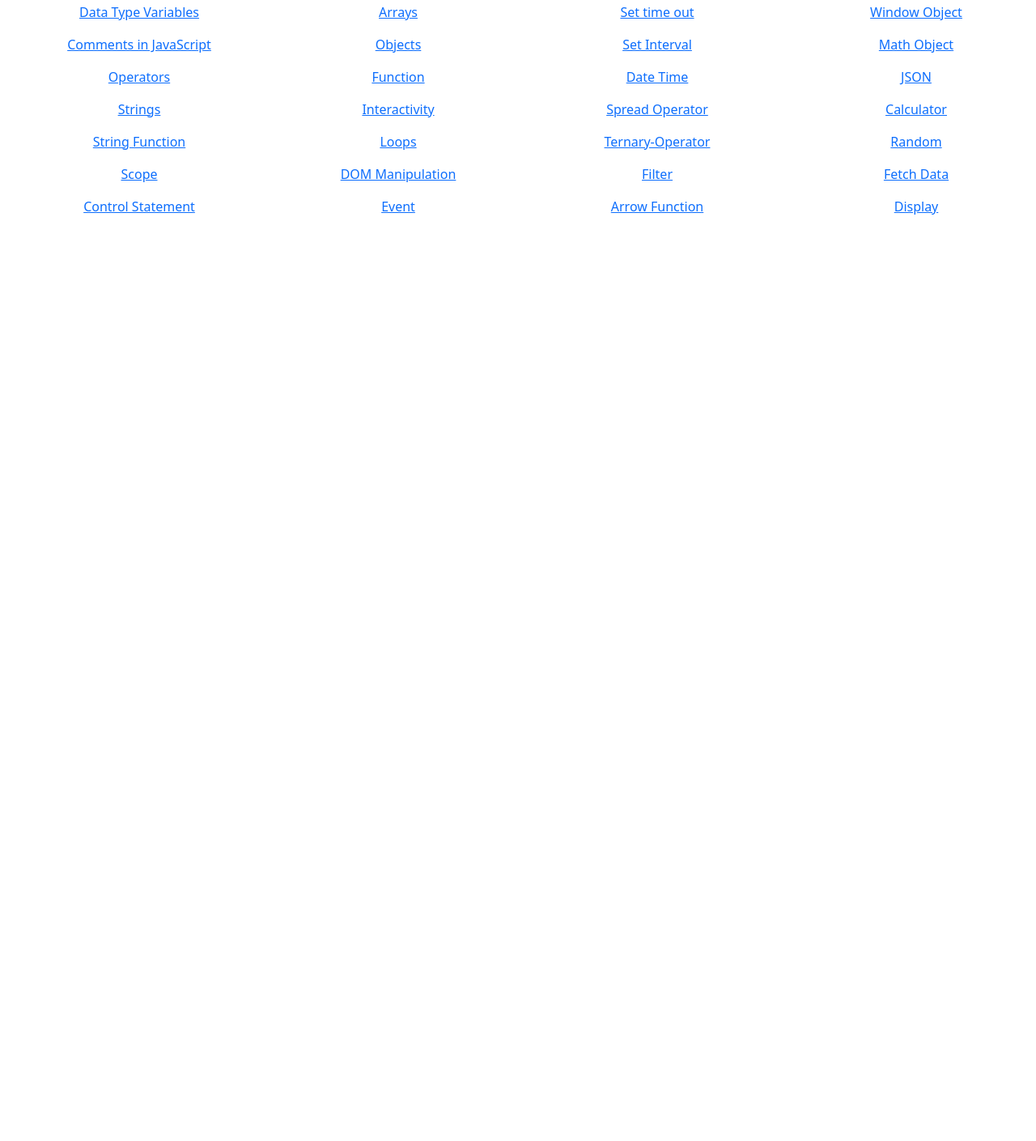
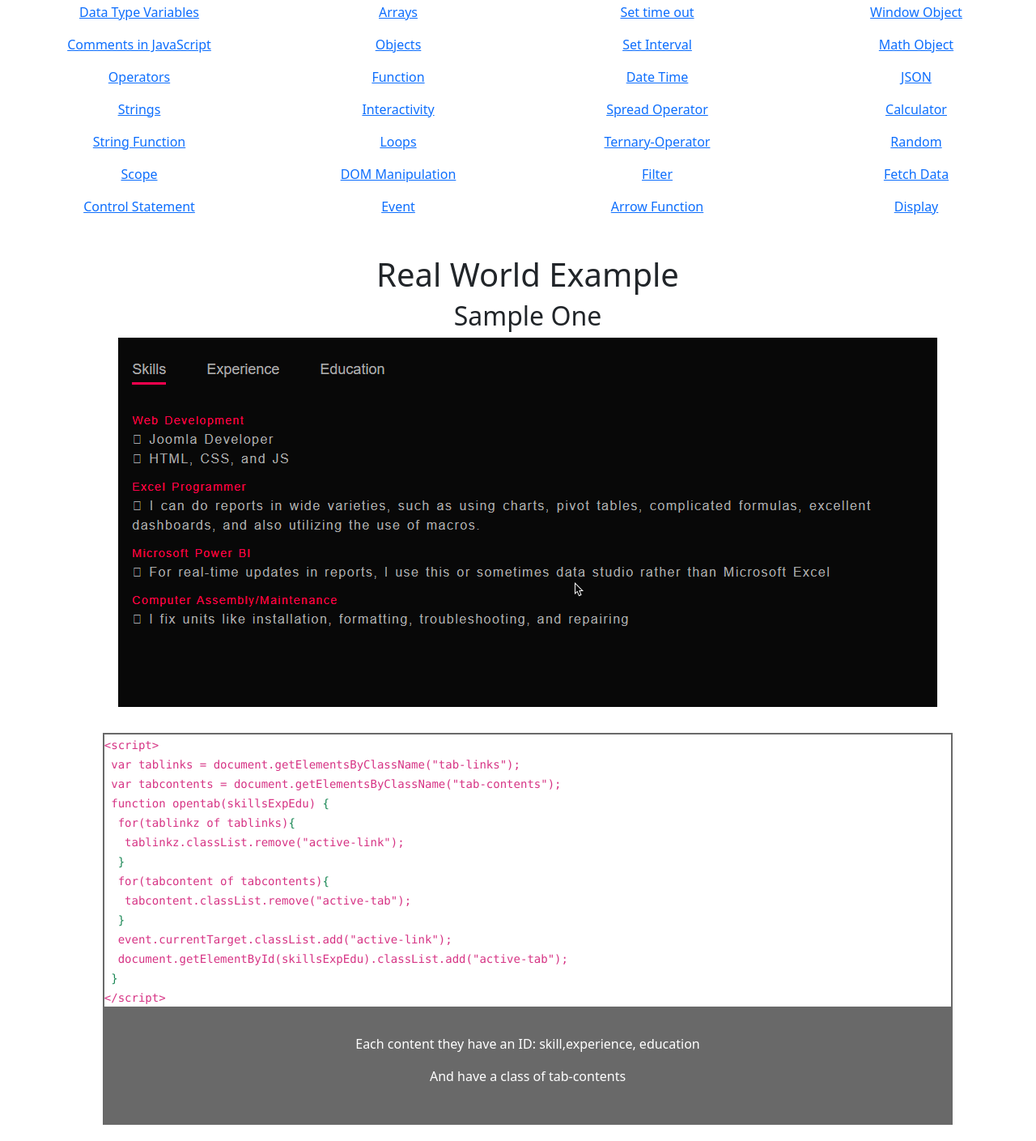
Before and after one commit to comet-me/ES6, a website: page index.html in a window 1280 px wide. Shown: the part 395-1804 px from the top of the page at 81% size. Before the commit the page ends 800 px from the top, so only its background shows below. Drawn offline with Linux system fonts and the light colour scheme.

Commit message:
adding content sampleOne

```diff
--- a/index.html
+++ b/index.html
@@ -6,6 +6,7 @@
     <meta name="viewport" content="width=device-width, initial-scale=1.0">
     <title>This is my JS Sample/Guide</title>
     <link rel="stylesheet" href="dist/bootstrap/dist/css/bootstrap.css">
+    <link rel="stylesheet" href="style/mystyle.css">
 </head>
 <body class="ps-4">
     <h1 class="pt-2 text-center">Welcome Buddy!</h1><br>
@@ -66,6 +67,51 @@
             </div>
         </div>
     </div>
+    <div class="actualSampleProject">
+        <h1>Real World Example</h1>
+        <h2>Sample One</h2>
+        <img src="images/actualproject.gif">
+        <div id="apContent">
+            <code>
+                &#60script&#62 </br>
+            </code>
+            <code>
+                &nbsp;var tablinks = document.getElementsByClassName("tab-links"); </br>
+            </code>
+            <code>
+                &nbsp;var tabcontents = document.getElementsByClassName("tab-contents"); <br>
+            </code>
+            <code>
+                &nbsp;function opentab(skillsExpEdu) <span class="text-success">{</span> </br>
+            </code>
+            <code>
+                &nbsp;&nbsp;for(tablinkz of tablinks)<span class="text-success">{</span> </br>
+            </code>
+            <code>
+                &nbsp;&nbsp;&nbsp;tablinkz.classList.remove("active-link"); </br>
+            </code>
+            <code>
+                &nbsp;&nbsp;<span class="text-success">}</span></br>
+            </code>
+            <code>
+                &nbsp;&nbsp;for(tabcontent of tabcontents)<span class="text-success">{</span> </br>
+            </code>
+            <code>
+                &nbsp;&nbsp;&nbsp;tabcontent.classList.remove("active-tab"); </br>
+                &nbsp;&nbsp;<span class="text-success">}</span></br>
+            </code>
+            <code>
+                &nbsp;&nbsp;event.currentTarget.classList.add("active-link"); </br>
+                &nbsp;&nbsp;document.getElementById(skillsExpEdu).classList.add("active-tab");</br>
+                &nbsp;<span class="text-success">}</span> </br>
+                &#60/script&#62
+            </code>
+        </div>
+        <div id="sampleOne">
+            <p>Each content they have an ID: skill,experience, education</p>
+            <p>And have a class of tab-contents</p>
+        </div>
+    </div>
     <script>
         console.log('Hello World');
     </script>
--- /dev/null
+++ b/style/mystyle.css
@@ -0,0 +1,27 @@
+.actualSampleProject {
+    width: 90%;
+    padding: 20px 40px;
+    margin: 0 auto;
+    padding-top: 2rem;
+}
+.actualSampleProject h1, .actualSampleProject h2 {
+    text-align: center;
+}
+
+h2 + img {
+    display: block;
+    margin: auto;
+    margin-bottom: 2rem;
+}
+
+#apContent {
+    margin: auto;
+    border: 2px solid dimgrey;
+}
+
+#sampleOne {
+    text-align: center;
+    background-color: dimgrey;
+    padding: 2em;
+    color: #fff;
+}
```
Also changed, not shown: sample.html (added, +16 -0 lines), images/actualproject.gif (added).
